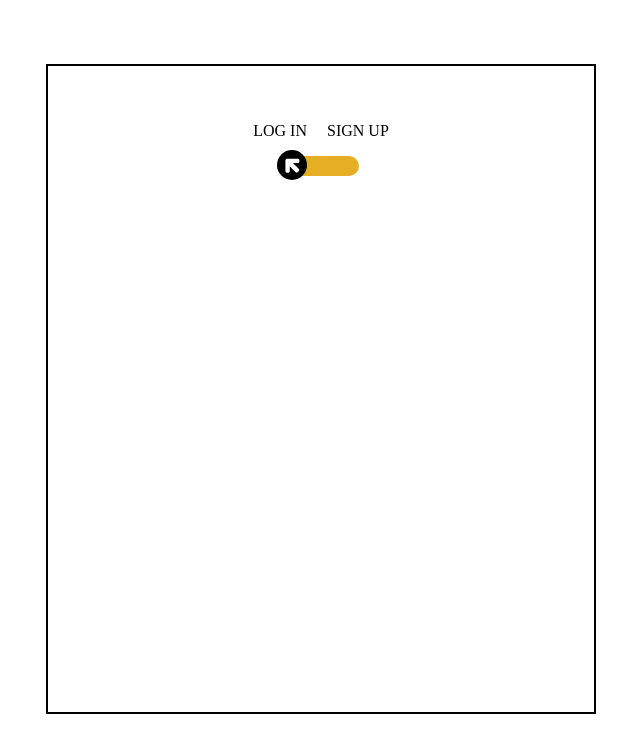
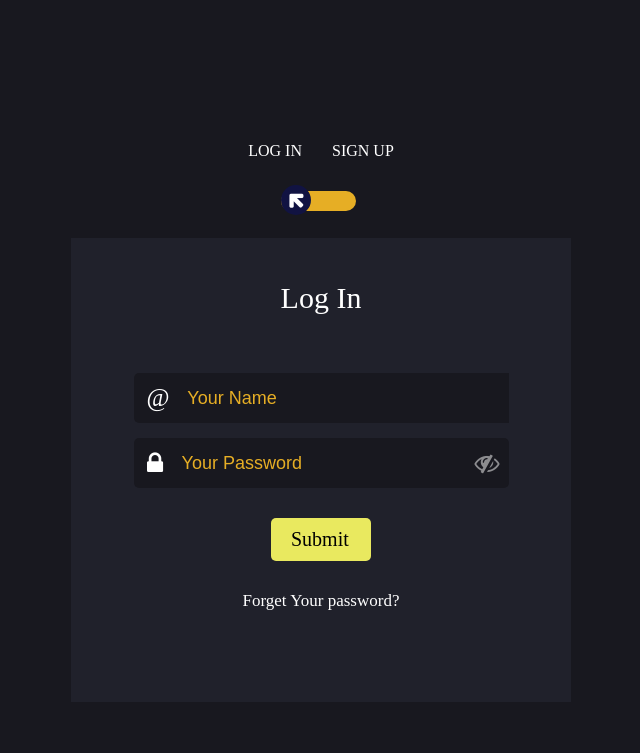
Before and after one commit to clever-king-402/htmlCss, a PHP site: page / in a window 1280 px wide. Shown: the top 753 px of the page, without its empty margins (319-959 px from the left). Run offline with PHP 8.4, Linux system fonts and the light colour scheme.

Commit message:
Add files via upload

```diff
--- a/login-Page/index.html
+++ b/login-Page/index.html
@@ -1,13 +1,17 @@
 <!DOCTYPE html>
 <html lang="en">
+
 <head>
     <meta charset="UTF-8">
     <meta http-equiv="X-UA-Compatible" content="IE=edge">
     <meta name="viewport" content="width=device-width, initial-scale=1.0">
     <title>Login Page</title>
     <link rel="stylesheet" href="style.css">
-    <link rel="stylesheet" href="https://cdnjs.cloudflare.com/ajax/libs/font-awesome/4.7.0/css/font-awesome.css" integrity="sha512-5A8nwdMOWrSz20fDsjczgUidUBR8liPYU+WymTZP1lmY9G6Oc7HlZv156XqnsgNUzTyMefFTcsFH/tnJE/+xBg==" crossorigin="anonymous" referrerpolicy="no-referrer" />
+    <link rel="stylesheet" href="https://cdnjs.cloudflare.com/ajax/libs/font-awesome/4.7.0/css/font-awesome.css"
+        integrity="sha512-5A8nwdMOWrSz20fDsjczgUidUBR8liPYU+WymTZP1lmY9G6Oc7HlZv156XqnsgNUzTyMefFTcsFH/tnJE/+xBg=="
+        crossorigin="anonymous" referrerpolicy="no-referrer" />
 </head>
+
 <body>
     <div class="box">
         <div class="tab">
@@ -16,9 +20,49 @@
                 <div class="ball" id="ball"><i class="fa fa-arrow-left fa-lg" aria-hidden="true"></i></div>
             </div>
         </div>
-        <div class="content">
+        <div class="content" id="content">
+            <div class="login" id="login">
+                <div class="title"><span>Log In</span></div>
+                <form>
+                    <div class="userfield">
+                        <div class="addr">@</div><input type="text" id="user" class="user" placeholder="Your Name">
+                    </div>
+                    <div class="passwordfield">
+                        <div class="lock"><i class="fa fa-lock" aria-hidden="true"></i>
+                        </div><input type="password" id="password" class="password" placeholder="Your Password">
+                        <div class="lock"><i class="fa fa-eye-slash" aria-hidden="true" id="eye"></i>
+                        </div>
+                    </div>
+                    <div class="btn" id="submit">Submit</div>
+                </form>
+                <div class="forget">Forget Your password?</span>
+                </div>
+            </div>
+                <div class="signup" id="sign">
+                    <div class="title"><span>Sign Up</span></div>
+                    <form>
+                        <div class="userfield">
+                            <div class="lock">
+
+                                <i class="fa fa-user-o" aria-hidden="true"></i>
+                                </div><input type="text" id="user" class="user" placeholder="Your Name">
+                        </div>
+                        <div class="userfield">
+                            <div class="addr">@</div><input type="email" id="user" class="user"
+                                placeholder="Your Email">
+                        </div>
+                        <div class="passwordfield">
+                            <div class="lock"><i class="fa fa-lock" aria-hidden="true"></i>
+                            </div><input type="password" id="password" class="password" placeholder="Your Password">
+                            <div class="lock"><i class="fa fa-eye-slash" aria-hidden="true" id="eye"></i>
+                            </div>
+                        </div>
+                        <div class="btn" id="submit">Submit</div>
+                    </form>
+                </div>
+
         </div>
-    </div>
-    <script src="index.js"></script>
+        <script src="index.js"></script>
 </body>
+
 </html>
--- a/login-Page/index.js
+++ b/login-Page/index.js
@@ -3,14 +3,39 @@ ball.addEventListener('click',slide)
 
 function slide(){
     console.log(document.getElementsByClassName('slidef').length)
+    const content = document.getElementById('content')
+    const login = document.getElementById('login');
+    const sign = document.getElementById('sign');
     if(document.getElementsByClassName('slidef').length===1){
         ball.classList.add('slideb')
         ball.classList.remove('slidef')
-        console.log('dfg')
+        content.classList.toggle('fanimat')
+        content.classList.toggle('banimat')
+        login.style.display='block';
+        sign.style.display='none';
+
     }
     else{
-        console.log('here')
         ball.classList.add('slidef')
         ball.classList.remove('slideb')
+        content.classList.add('banimat')
+        content.classList.remove('fanimat')
+        login.style.display='none';
+        sign.style.display='block';
     }
 }
+
+const eye = document.getElementById('eye')
+eye.addEventListener('click',act);
+var x=0;
+function act(){
+    if(x==0){
+    document.getElementById('password').setAttribute('type','text')
+    x++;
+    }
+else{
+    document.getElementById('password').setAttribute('type','password');
+    x=0;
+
+}
+}
--- a/login-Page/style.css
+++ b/login-Page/style.css
@@ -3,33 +3,35 @@
     padding: 0;
     box-sizing: border-box;
 }
+body{
+    background-color: rgb(24,24,31);
+}
 
 .box{
-    width: 550px;
-    height: 650px;
-    /* background-color: black; */
-    border: 2px solid black;
+    width: 500px;
+    height: 580px;/*600*/
     margin: 5% auto;
 }
 .tab{
     width: 100%;
-    height: 20%;
+    height: 30%;
     display: flex;
     justify-content: center;
     align-items: center;
     position: relative;
-    /* background-color: red; */
+    color: white;
 }
 
 
 .nav{
-    padding: 10px;
+    padding: 15px;
 }
 
 .progress{
     width: 15%;
     height: 20px;
     border-radius: 10px;
+    margin-top: 5px;
     background-color: #e6ae25;
     position: absolute;
     top: 70%;
@@ -40,7 +42,7 @@
 .ball{
     width: 30px;
     height: 30px;
-    background-color: #000;
+    background-color:rgb(17, 19, 66);
     border-radius: 50%;
     margin-top: -6px;
     position: absolute;
@@ -70,3 +72,122 @@
 .fa-arrow-left{
     color: white;
 }
+
+.content{
+    width: 100%;
+    height: 80%;
+    background-color:rgb(32, 33, 43);
+}
+
+.login{
+    display: block;
+
+}
+.signup{
+    display: none;
+    transform: rotateY(-180deg);
+}
+
+ .title{
+    height: 120px;
+    font-size: 30px;
+    color: #fff;
+    text-align: center;
+    display: flex;
+    align-items: center;
+    justify-content: center;
+}
+
+form{
+    position: relative;
+}
+
+input{
+    width:400px;
+
+}
+
+.userfield,.passwordfield{
+    width: 75%;
+    background-color: rgb(24,24,31);
+    display: flex;
+    color: #fff;
+    font-size: 25px;
+    height: 50px;
+    margin: 15px auto;
+    border-radius: 5px;
+}
+
+.addr,.lock{
+    width: 60px;
+    display: flex;
+    align-items: center;
+    justify-content: center;
+}
+
+.btn{
+    padding: 10px 20px;
+    background-color: rgb(233, 233, 95);
+    font-size: 20px;
+    width: 100px;
+    margin: 30px auto;
+    border-radius:5px ;
+    cursor: pointer;
+}
+
+.forget{
+    color: white;
+    font-size: 17px;
+    text-align: center;
+
+    margin-top: 30px;
+}
+
+input{
+    background-color: rgb(24,24,31);
+    border: 0;
+    color: white;
+    font-size: 18px;
+    padding-left: 5px;
+}
+
+
+input::placeholder{
+    color: #e6ae25;
+    font-size: 18px;
+
+}
+
+input:focus{
+    outline: 0;
+}
+
+.fa-eye-slash{
+    width: 10px;
+    opacity: .5;
+    padding-right:5px ;
+    margin-left:-15px;
+    cursor: pointer;
+}
+.fa-eye{
+    width: 10px;
+    opacity: .5;
+    padding-right:5px ;
+    margin-left:-15px;
+}
+
+.fanimat{
+    animation: fanimat .7s linear  forwards;
+}
+.banimat{
+    animation: banimat .7s linear  forwards;
+}
+
+@keyframes fanimat {
+    0%{transform:rotateY(-180deg);}
+    100%{transform:rotateY(0deg);}
+}
+@keyframes banimat {
+    0%{}
+    100%{transform:rotateY(-180deg);}
+}
```
